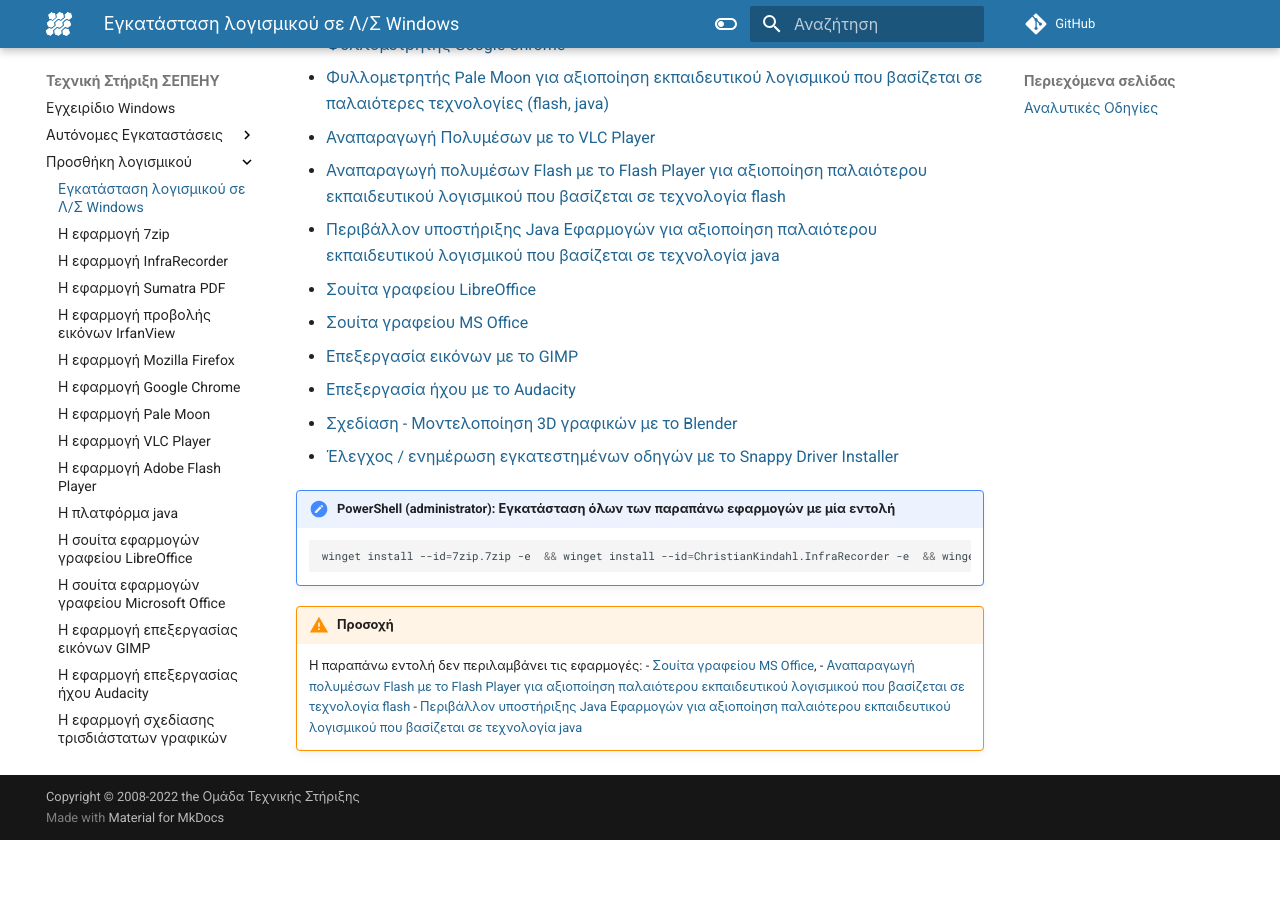
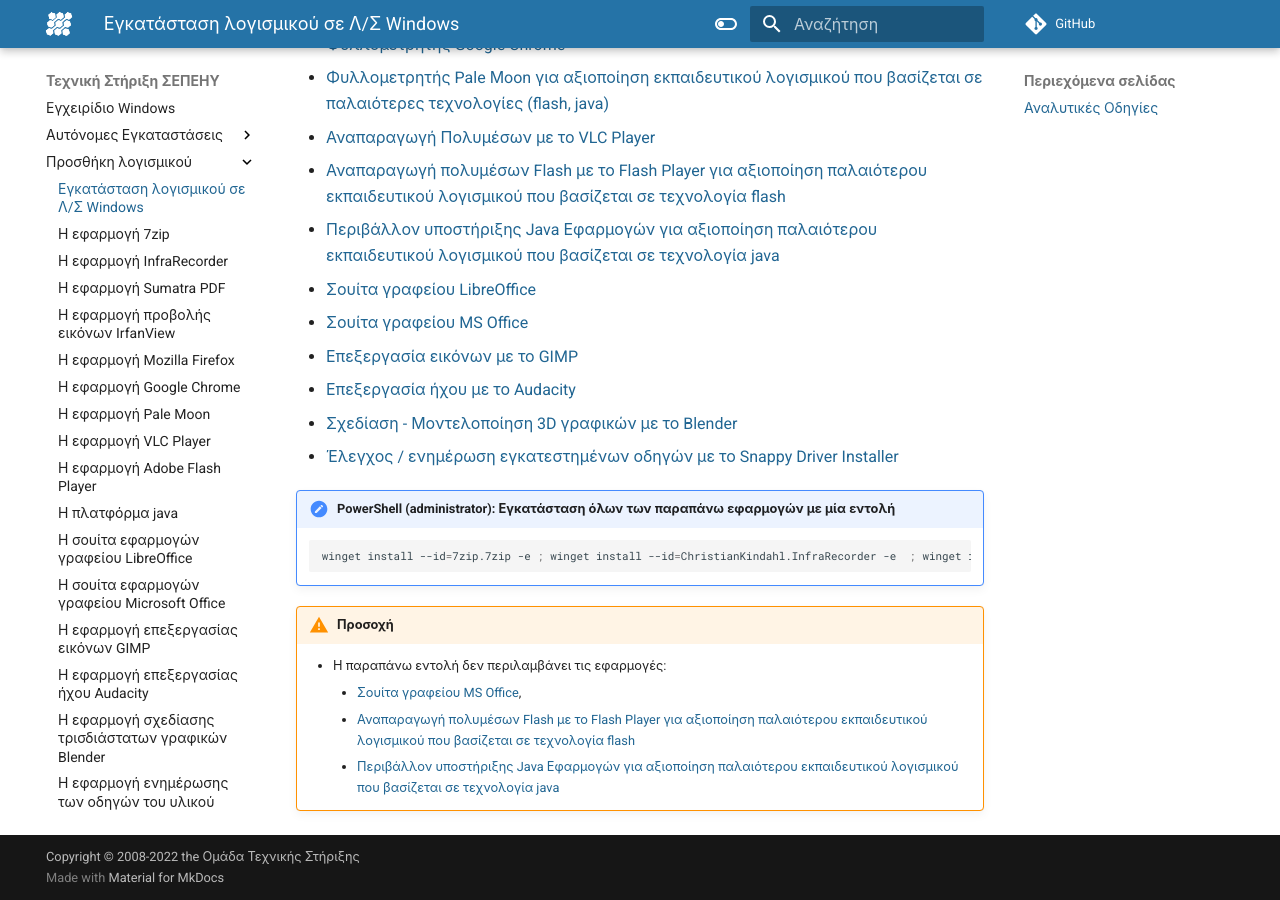
Before and after one commit to pe86/windows, an MkDocs documentation site: the page built from docs/software/index.md, in a window 1280 px wide and 900 px high, scrolled down 913 px. Built offline with MkDocs 1.6.1 and Material for MkDocs 9.7.7, drawn with Linux system fonts in a browser that asks for light colours; comment, search, counter and statistics services are not loaded; before the commit the page ends 1753 px from its top, so only the background shows below that.

Commit message:
fix multiple winget installations

````diff
--- a/docs/software/index.md
+++ b/docs/software/index.md
@@ -36,11 +36,12 @@
 
 !!! powershell "PowerShell (administrator): Εγκατάσταση όλων των παραπάνω εφαρμογών με μία εντολή"
     ```shell
-    winget install --id=7zip.7zip -e  && winget install --id=ChristianKindahl.InfraRecorder -e  && winget install --id=SumatraPDF.SumatraPDF -e  && winget install --id=IrfanSkiljan.IrfanView -e  && winget install --id=Mozilla.Firefox -e  && winget install --id=Google.Chrome -e  && winget install --id=MoonchildProductions.PaleMoon -e  && winget install --id=VideoLAN.VLC -e  && winget install --id=TheDocumentFoundation.LibreOffice -e  && winget install --id=TheDocumentFoundation.LibreOffice.HelpPack -e  && winget install --id=GIMP.GIMP -e  && winget install --id=Audacity.Audacity -e  && winget install --id=BlenderFoundation.Blender -e  && winget install --id=GlennDelahoy.SnappyDriverInstallerOrigin -e
+    winget install --id=7zip.7zip -e ; winget install --id=ChristianKindahl.InfraRecorder -e  ; winget install --id=SumatraPDF.SumatraPDF -e  ; winget install --id=IrfanSkiljan.IrfanView -e  ; winget install --id=Mozilla.Firefox -e  ; winget install --id=Google.Chrome -e  ; winget install --id=MoonchildProductions.PaleMoon -e  ; winget install --id=VideoLAN.VLC -e  ; winget install --id=TheDocumentFoundation.LibreOffice -e  ; winget install --id=TheDocumentFoundation.LibreOffice.HelpPack -e  ; winget install --id=GIMP.GIMP -e  ; winget install --id=Audacity.Audacity -e  ; winget install --id=BlenderFoundation.Blender -e  ; winget install --id=GlennDelahoy.SnappyDriverInstallerOrigin -e
+
     ```
 
 !!! warning "Προσοχή"
-    Η παραπάνω εντολή δεν περιλαμβάνει τις εφαρμογές:
-    - [Σουίτα γραφείου MS Office](msoffice.md),
-    - [Αναπαραγωγή πολυμέσων Flash με το Flash Player για αξιοποίηση παλαιότερου εκπαιδευτικού λογισμικού που βασίζεται σε τεχνολογία flash](flash.md)
-    - [Περιβάλλον υποστήριξης Java Εφαρμογών για αξιοποίηση παλαιότερου εκπαιδευτικού λογισμικού που βασίζεται σε τεχνολογία java](java.md)
+    - Η παραπάνω εντολή δεν περιλαμβάνει τις εφαρμογές:
+        - [Σουίτα γραφείου MS Office](msoffice.md),
+        - [Αναπαραγωγή πολυμέσων Flash με το Flash Player για αξιοποίηση παλαιότερου εκπαιδευτικού λογισμικού που βασίζεται σε τεχνολογία flash](flash.md)
+        - [Περιβάλλον υποστήριξης Java Εφαρμογών για αξιοποίηση παλαιότερου εκπαιδευτικού λογισμικού που βασίζεται σε τεχνολογία java](java.md)
````
